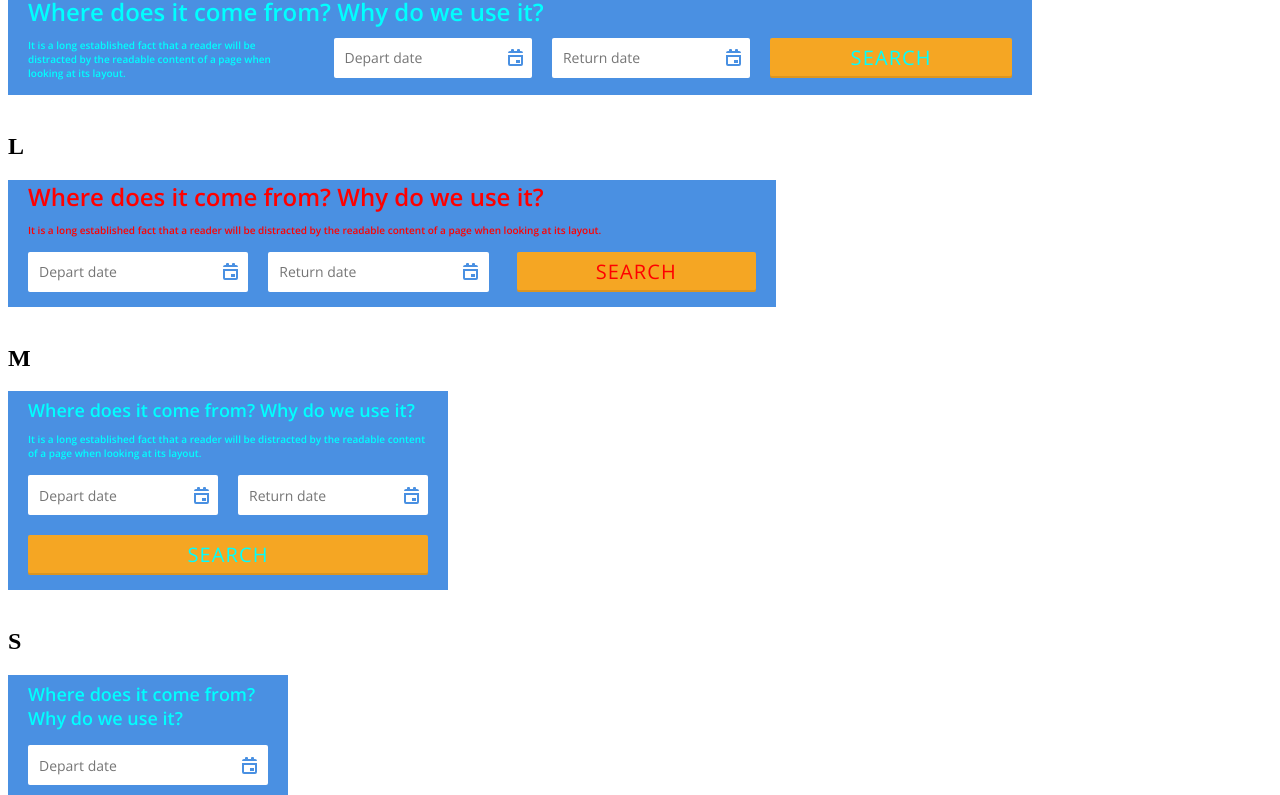
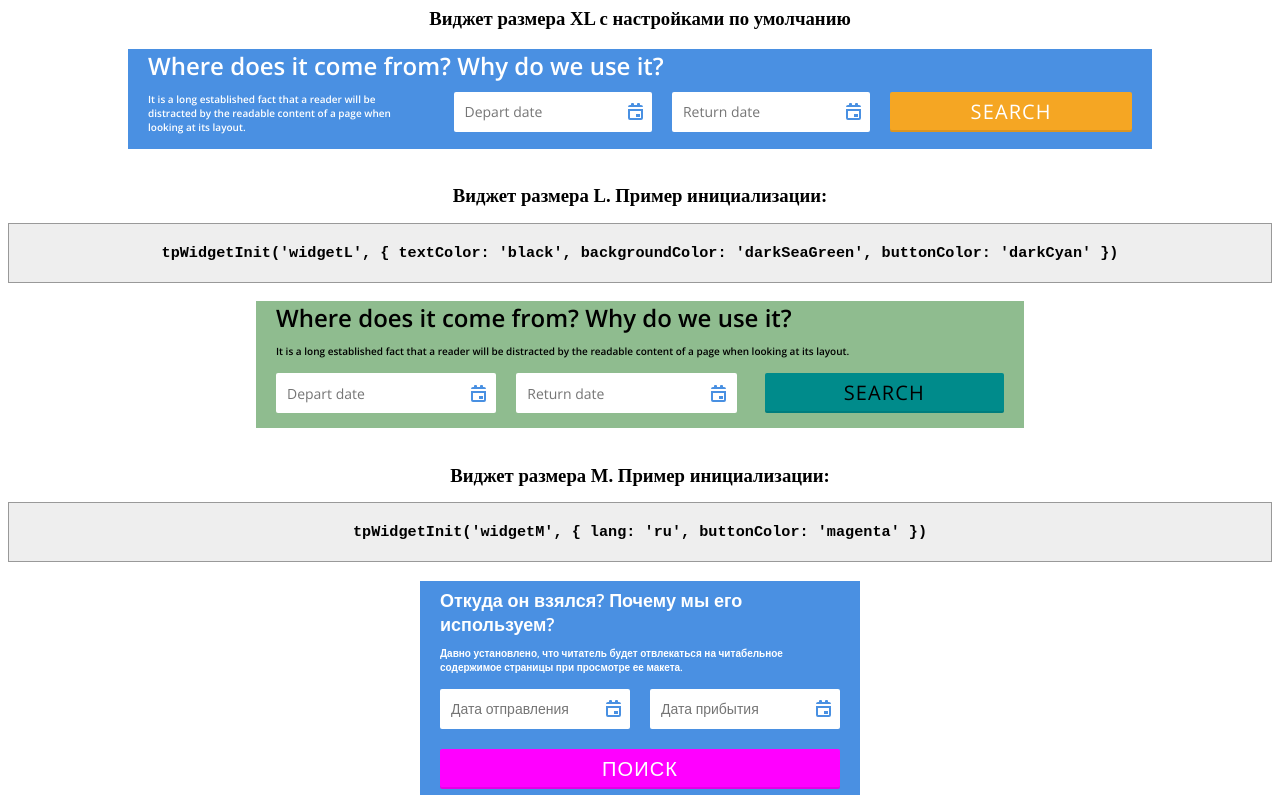
Before and after one commit to a-bondar/TravelpayoutsTestWidget, a website built with webpack: page src/index.html in a window 1280 px wide. Shown: the part 72-867 px from the top of the page. Built offline with nearby package versions, Linux system fonts and the light colour scheme; files whose address does not match are found by name.

Commit message:
feat(demo): add description to demo page

```diff
--- a/src/index.html
+++ b/src/index.html
@@ -19,23 +19,41 @@
 
         firstScriptEl.parentNode.insertBefore(scriptEl, firstScriptEl);
       })();
-      ['XL', 'L', 'M', 'S'].forEach(function (size) {
-        return window.tpWidgetInit(`widget${size}`, { textColor: size === 'L' ?' red' : 'cyan' })
-      });
+
+      tpWidgetInit('widgetXL')
+      tpWidgetInit('widgetL', { textColor: 'black', backgroundColor: 'darkSeaGreen', buttonColor: 'darkCyan' })
+      tpWidgetInit('widgetM', { lang: 'ru', buttonColor: 'magenta' })
+      tpWidgetInit('widgetS', { lang: 'ru', buttonColor: '#48D1CC' })
     </script>
+    <style>
+      pre code {
+        background-color: #eee;
+        border: 1px solid #999;
+        display: block;
+        padding: 20px;
+      }
+      .center {
+        margin: 0 auto;
+      }
+      .container {
+        text-align: center;
+      }
+    </style>
   <meta name="viewport" content="width=device-width, initial-scale=1"></head>
   <body>
-    <h2>XL</h2>
-    <div id="widgetXL" style="max-width: 1024px"></div>
-    <br>
-    <h2>L</h2>
-    <div id="widgetL" style="max-width: 768px"></div>
-    <br>
-    <h2>M</h2>
-    <div id="widgetM" style="max-width: 440px"></div>
-    <br>
-    <h2>S</h2>
-    <div id="widgetS" style="max-width: 280px"></div>
-    <br>
+      <div class="container">
+        <h1>Примеры использования виджета</h1>
+        <h3>Виджет размера XL с настройками по умолчанию</h3>
+        <div class="center" id="widgetXL" style="max-width: 1024px"></div>
+        <br>
+        <h3>Виджет размера L. Пример инициализации: <pre><code>tpWidgetInit('widgetL', { textColor: 'black', backgroundColor: 'darkSeaGreen', buttonColor: 'darkCyan' })</code></pre></h3>
+        <div class="center" id="widgetL" style="max-width: 768px"></div>
+        <br>
+        <h3>Виджет размера M. Пример инициализации: <pre><code>tpWidgetInit('widgetM', { lang: 'ru', buttonColor: 'magenta' })</code></pre></h3>
+        <div class="center" id="widgetM" style="max-width: 440px"></div>
+        <br>
+        <h3>Виджет размера S. Пример инициализации: <pre><code>tpWidgetInit('widgetS', { lang: 'ru', buttonColor: '#48D1CC' })</code></pre></h3>
+        <div class="center" id="widgetS" style="max-width: 280px"></div>
+      </div>
   </body>
 </html>
--- a/src/widget/styles.module.css
+++ b/src/widget/styles.module.css
@@ -4,7 +4,7 @@
     --fontFamily: 'Open Sans', sans-serif;
     --textColor: #fff;
     --backgroundColor: #4a90e2;
-    --buttonBackgroundColor: #f5a623;
+    --buttonColor: #f5a623;
 
     box-sizing: border-box;
     min-width: 200px;
@@ -116,7 +116,7 @@
     text-transform: uppercase;
     text-align: center;
     border-radius: 2px;
-    background-color: var(--buttonBackgroundColor);
+    background-color: var(--buttonColor);
     box-shadow: inset 0 -2px 0 0 rgba(0, 0, 0, 0.1);
     cursor: pointer;
 }
```
